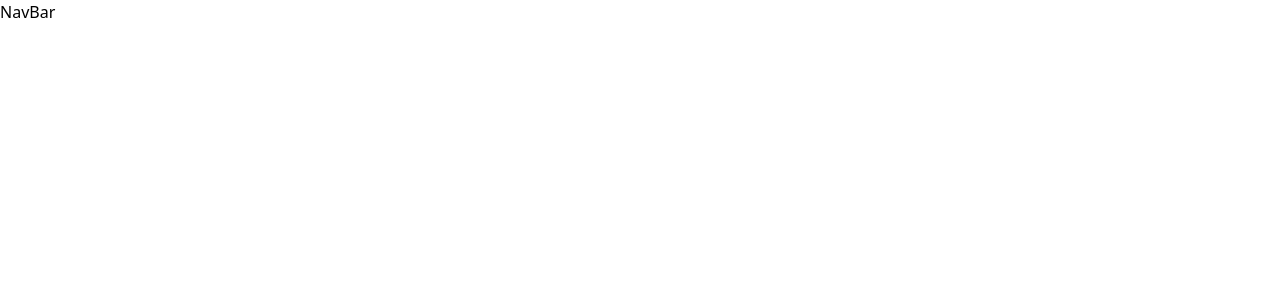
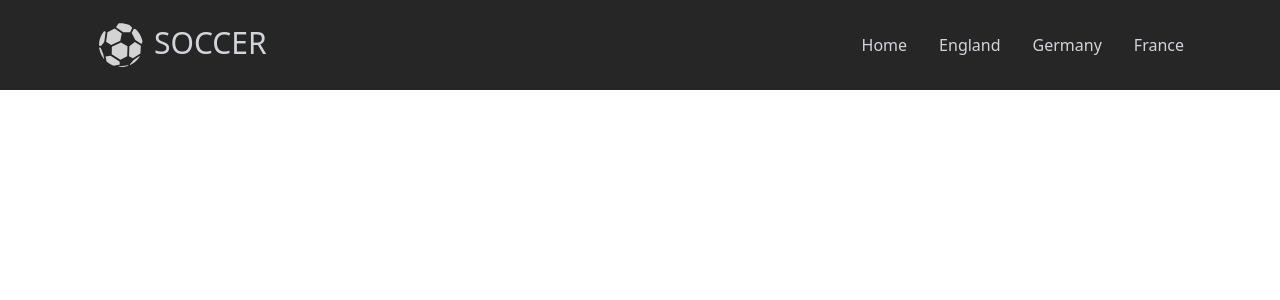
Before and after one commit to aspandey1/sports-website, a React (Vite) app in the folder frontend/: page / in a window 1280 px wide. Shown: the top 300 px of the page. Built offline with nearby package versions, Linux system fonts and the light colour scheme.

Commit message:
Created the navbar for desktop

```diff
--- a/frontend/package.json
+++ b/frontend/package.json
@@ -11,7 +11,8 @@
   },
   "dependencies": {
     "react": "^18.2.0",
-    "react-dom": "^18.2.0"
+    "react-dom": "^18.2.0",
+    "react-icons": "^5.0.1"
   },
   "devDependencies": {
     "@types/react": "^18.2.43",
--- a/frontend/src/components/NavBar.tsx
+++ b/frontend/src/components/NavBar.tsx
@@ -1,7 +1,36 @@
+import { GiSoccerBall } from "react-icons/gi";
+
+interface links {
+  name: string;
+  link: string;
+}
+const navLinks: Array<links> = [
+  { name: "Home", link: "/home" },
+  { name: "England", link: "/england" },
+  { name: "Germany", link: "/germany" },
+  { name: "France", link: "/france" },
+];
+
 const NavBar = () => {
   return (
-    <div>
-      <h1>NavBar</h1>
+    <div className="bg-neutral-800 flex justify-between py-5 px-[6rem]">
+      <div className="flex items-center">
+        <GiSoccerBall size={50} color="lightgrey" />
+        <span className="text-3xl text-gray-300 ml-2 pb-1">SOCCER</span>
+      </div>
+      <nav className="flex items-center">
+        <ul className="flex flex-row">
+          {navLinks.map((element) => {
+            return (
+              <li className="ml-8">
+                <span className="text-gray-300">
+                  <a href={element.link}>{element.name}</a>
+                </span>
+              </li>
+            );
+          })}
+        </ul>
+      </nav>
     </div>
   );
 };
```
Also changed, not shown: frontend/src/assets/sports_soccer.svg (added), 1 other file (tests, documents, lock files or other folders).
